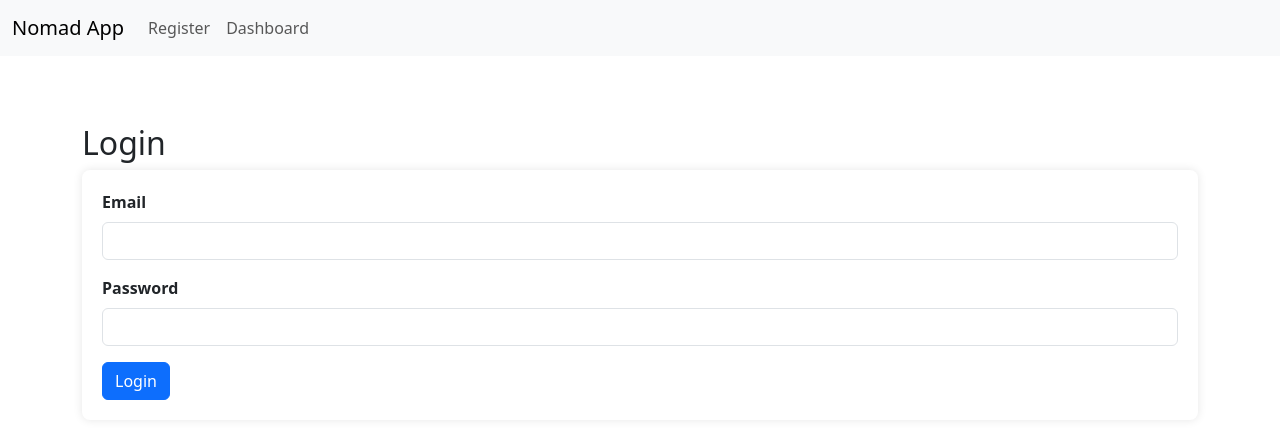
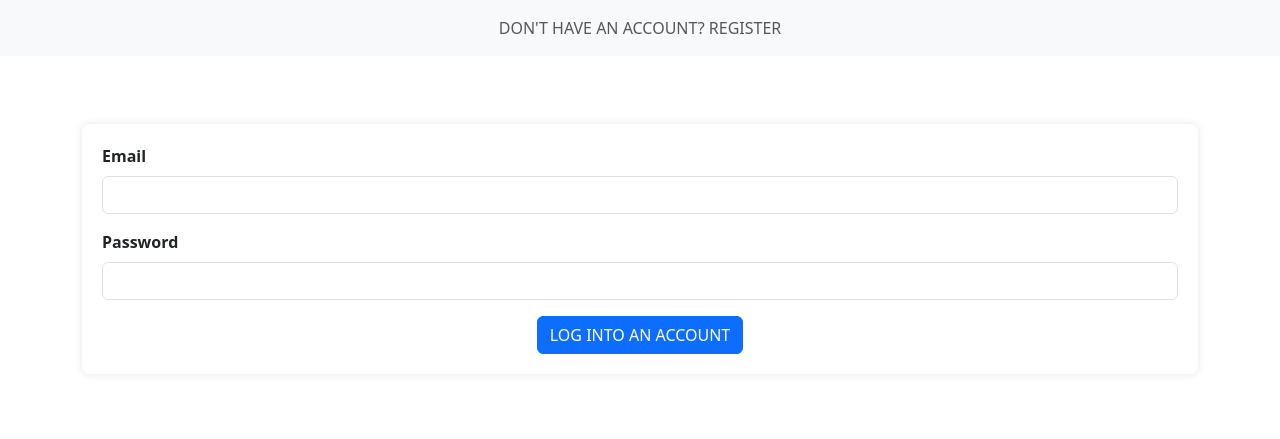
Before and after one commit to abssharma/nomad, a Flask app: page /login in a window 1280 px wide. Shown: the top 439 px of the page. Run offline with Flask 2, Linux system fonts and the light colour scheme.

Commit message:
Update login.html

```diff
--- a/frontend/templates/login.html
+++ b/frontend/templates/login.html
@@ -9,17 +9,16 @@
 <body>
   <nav class="navbar navbar-expand-lg navbar-light bg-light">
       <div class="container-fluid">
-          <a class="navbar-brand" href="/">Nomad App</a>
-          <div class="collapse navbar-collapse">
-              <ul class="navbar-nav me-auto">
-                  <li class="nav-item"><a class="nav-link" href="/register">Register</a></li>
-                  <li class="nav-item"><a class="nav-link" href="/dashboard">Dashboard</a></li>
+
+          <div class="collapse navbar-collapse" id="navbarNav">
+              <ul class="navbar-nav w-100 justify-content-around">
+                  <li class="nav-item"><a class="nav-link" href="/register">DON'T HAVE AN ACCOUNT? REGISTER</a></li>
               </ul>
           </div>
       </div>
   </nav>
   <div class="container mt-5">
-      <h2>Login</h2>
+
       <div id="alert" class="alert d-none"></div>
       <form id="loginForm">
           <div class="mb-3">
@@ -30,7 +29,9 @@
               <label for="password" class="form-label">Password</label>
               <input type="password" class="form-control" id="password" name="password" required>
           </div>
-          <button type="submit" class="btn btn-primary">Login</button>
+          <div class = "text-center">
+            <button type="submit" class="btn btn-primary">LOG INTO AN ACCOUNT</button>
+          </div>
       </form>
   </div>
   <script src="/static/js/app.js"></script>
```
